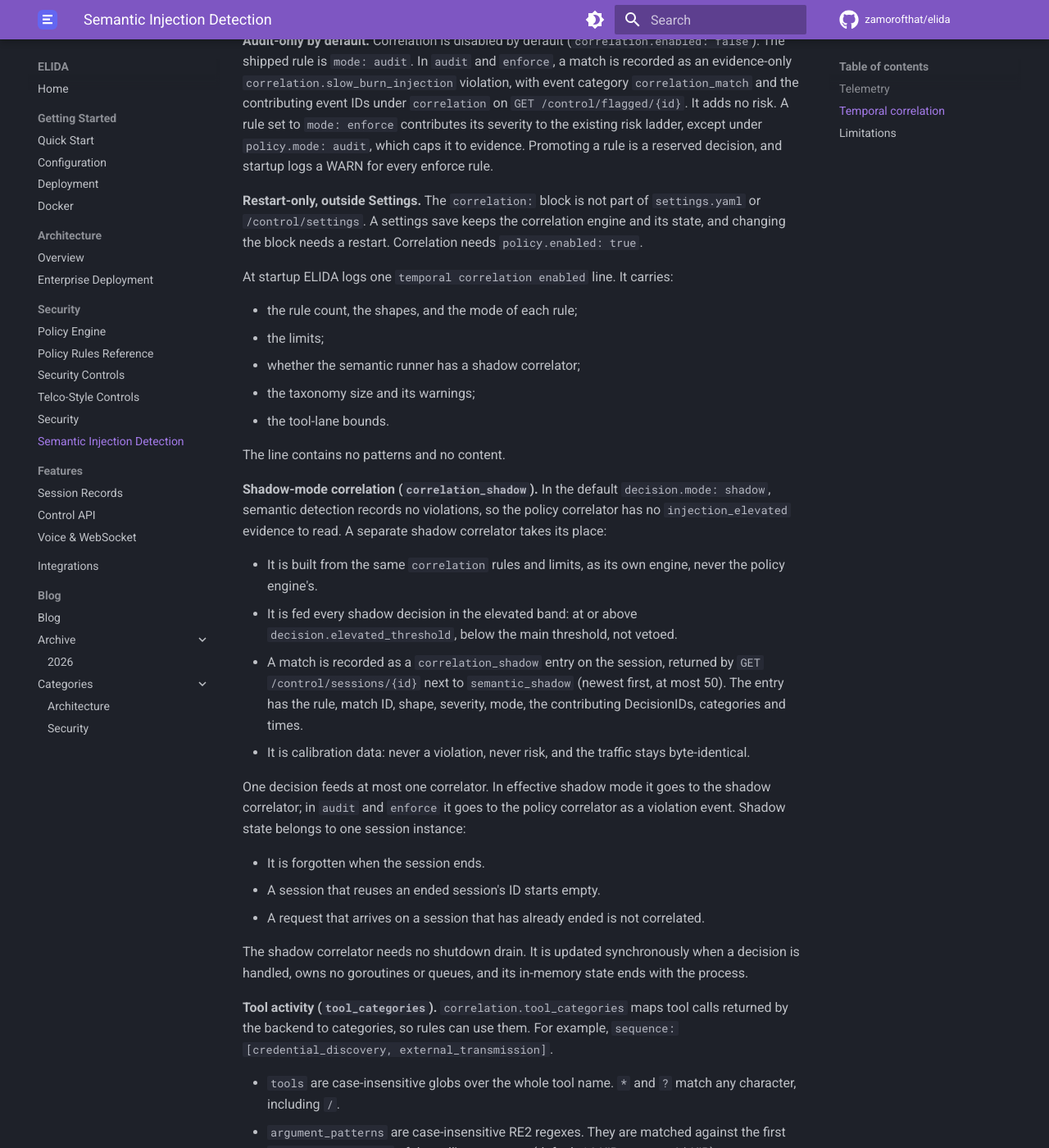
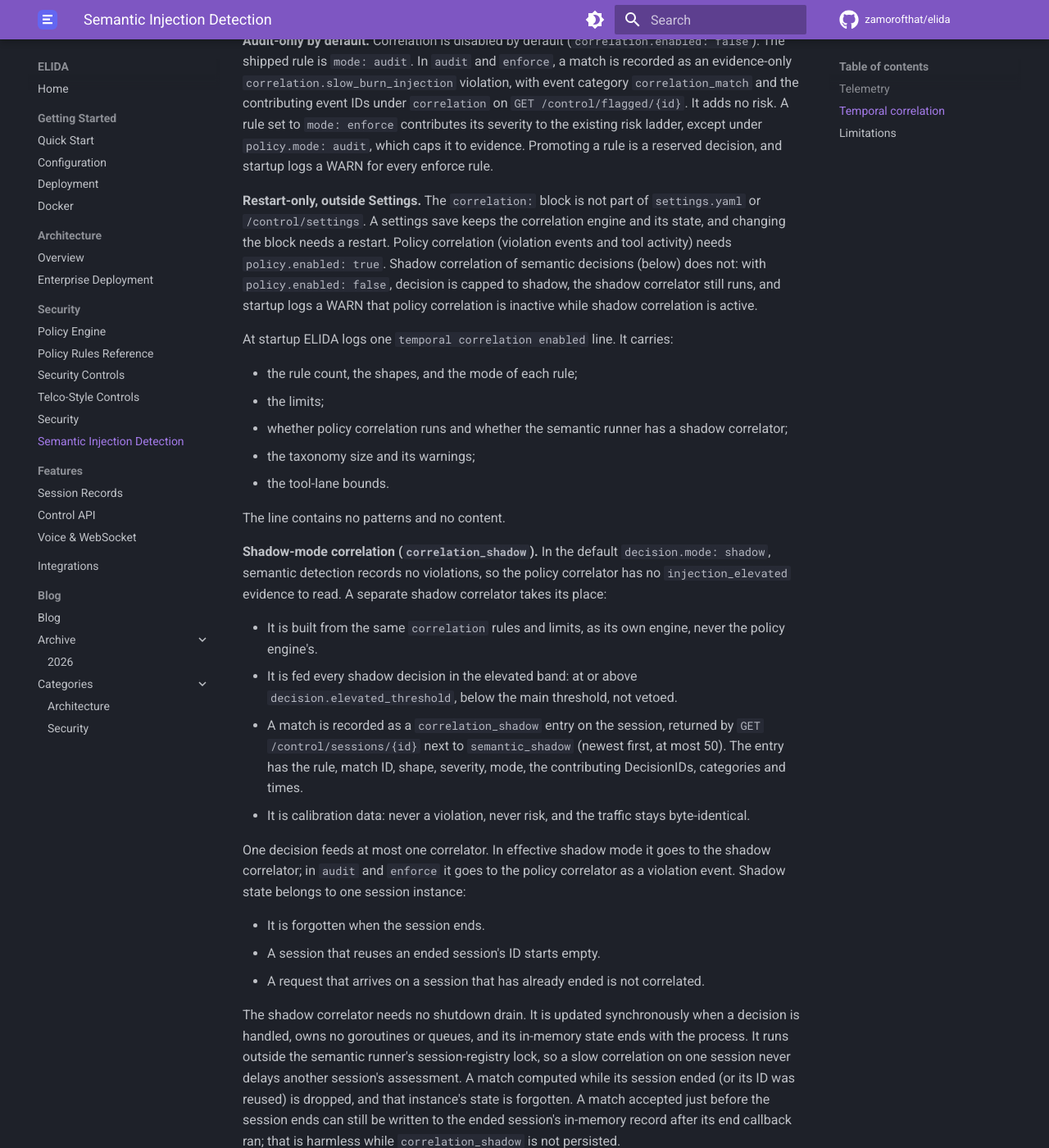
Before and after one commit to zamorofthat/elida, an MkDocs documentation site: the page built from docs/semantic-detection.md, in a window 1280 px wide and 1400 px high, scrolled down 2235 px. Shown: the whole window at 82% size. Built offline with MkDocs 1.6.1 and Material for MkDocs 9.7.7, drawn with Linux system fonts in a browser that asks for light colours; comment, search, counter and statistics services are not loaded; some of the changed text lies outside the part shown.

Commit message:
docs(correlation): document shadow correlation without policy, its lock scope, call-ID and shard bounds
Shadow correlation runs without policy.enabled; it observes outside the
runner's registry lock and drops matches for sessions that ended
meanwhile; a late match can land on an ended in-memory session. List the
256 remembered call IDs per session among the tool-lane bounds and state
the per-shard LRU's effective capacity (about 85% of max_sessions).

```diff
--- a/docs/semantic-detection.md
+++ b/docs/semantic-detection.md
@@ -108,13 +108,18 @@
 **Restart-only, outside Settings.** The `correlation:` block is not part of
 `settings.yaml` or `/control/settings`. A settings save keeps the
 correlation engine and its state, and changing the block needs a restart.
-Correlation needs `policy.enabled: true`.
+Policy correlation (violation events and tool activity) needs
+`policy.enabled: true`. Shadow correlation of semantic decisions (below)
+does not: with `policy.enabled: false`, decision is capped to shadow, the
+shadow correlator still runs, and startup logs a WARN that policy
+correlation is inactive while shadow correlation is active.
 
 At startup ELIDA logs one `temporal correlation enabled` line. It carries:
 
 - the rule count, the shapes, and the mode of each rule;
 - the limits;
-- whether the semantic runner has a shadow correlator;
+- whether policy correlation runs and whether the semantic runner has a
+  shadow correlator;
 - the taxonomy size and its warnings;
 - the tool-lane bounds.
 
@@ -148,7 +153,13 @@
 
 The shadow correlator needs no shutdown drain. It is updated synchronously
 when a decision is handled, owns no goroutines or queues, and its in-memory
-state ends with the process.
+state ends with the process. It runs outside the semantic runner's
+session-registry lock, so a slow correlation on one session never delays
+another session's assessment. A match computed while its session ended (or
+its ID was reused) is dropped, and that instance's state is forgotten. A
+match accepted just before the session ends can still be written to the
+ended session's in-memory record after its end callback ran; that is
+harmless while `correlation_shadow` is not persisted.
 
 **Tool activity (`tool_categories`).** `correlation.tool_categories` maps
 tool calls returned by the backend to categories, so rules can use them.
@@ -161,8 +172,9 @@
   16 KiB, at most 64 KiB).
 - Categorization runs off the request path, on a bounded tool lane: 4
   workers, 256 batches queued per worker, 64 batches per session, 32 MiB
-  of queued arguments, and 128 calls per batch. What overflows is dropped
-  and counted.
+  of queued arguments, 128 calls per batch, and 256 remembered provider
+  call IDs per session (later calls use the anonymous event form and still
+  count). What overflows is dropped and counted.
 - Arguments are scanned and then dropped. They are never stored or
   logged.
 - A categorized call that completes no match records nothing.
@@ -281,7 +293,9 @@
     recently active evicted first, so a client that opens many session IDs
     can evict another session's history. Eviction is per shard, so at full
     occupancy some live sessions are evicted before the global cap is
-    reached.
+    reached: at the default 4096, about 5% of 4096 distinct live sessions
+    are evicted, and live sessions start losing history at about 85% of
+    `max_sessions`. Size `max_sessions` with that headroom.
   - An evicted session also loses its cooldown and its "already matched"
     memory, so after eviction the same rule can match again on new events.
   - Eviction can cause a missed match, never a false one, and evictions are
```
Also changed, not shown: 1 other file.
